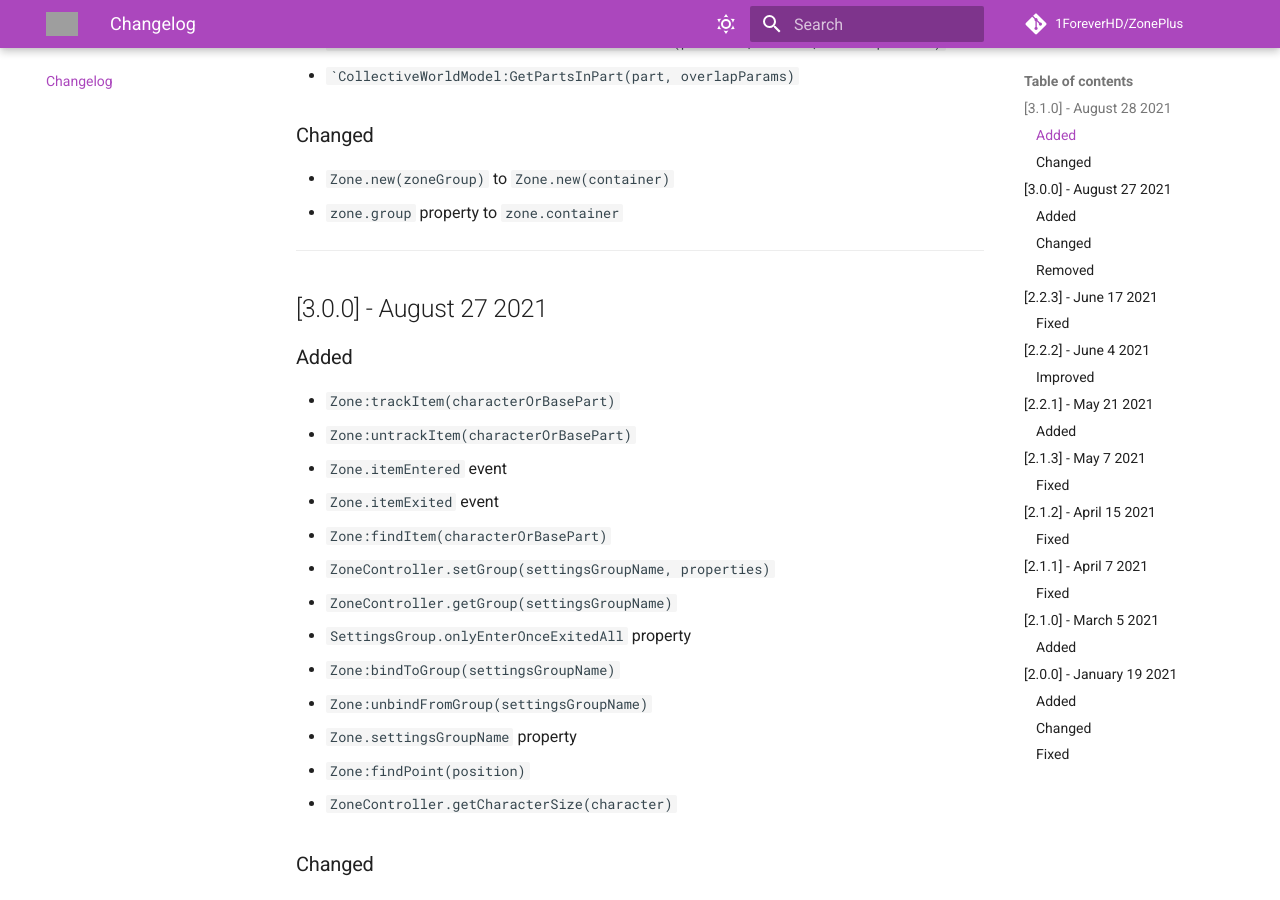
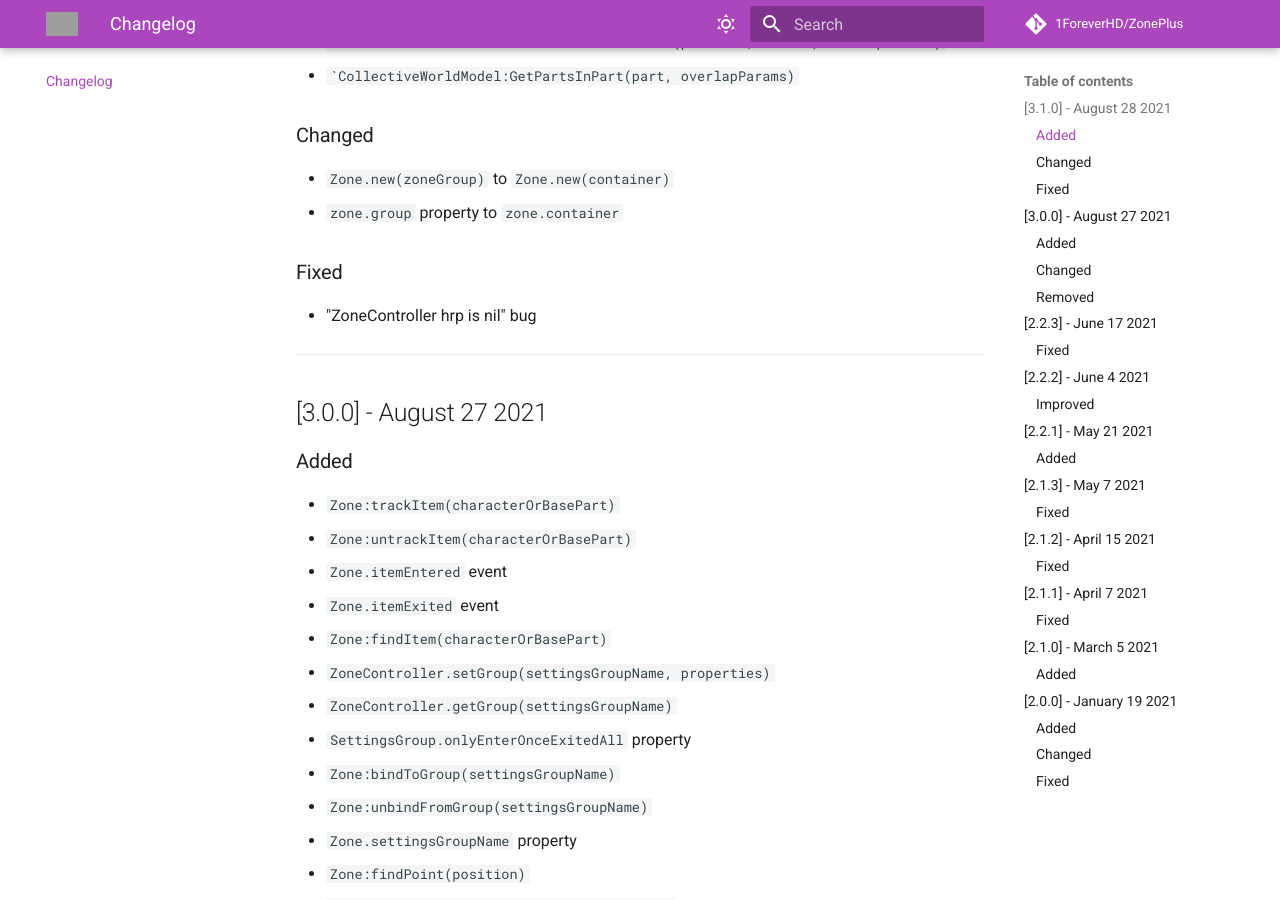
Before and after one commit to 1ForeverHD/ZonePlus, an MkDocs documentation site: the page built from docs/changelog.md, in a window 1280 px wide and 900 px high, scrolled down 590 px. Built offline with MkDocs 1.6.1 and Material for MkDocs 9.7.7, drawn with Linux system fonts in a browser that asks for light colours; comment, search, counter and statistics services are not loaded; grey boxes are pictures that could not be loaded.

Commit message:
Fixed hrp is nil bug

```diff
--- a/docs/changelog.md
+++ b/docs/changelog.md
@@ -14,6 +14,9 @@
 ### Changed
 - ``Zone.new(zoneGroup)`` to ``Zone.new(container)``
 - ``zone.group`` property to ``zone.container``
+
+### Fixed
+- "ZoneController hrp is nil" bug
 
 
 
```
Also changed, not shown: 1 other file.
